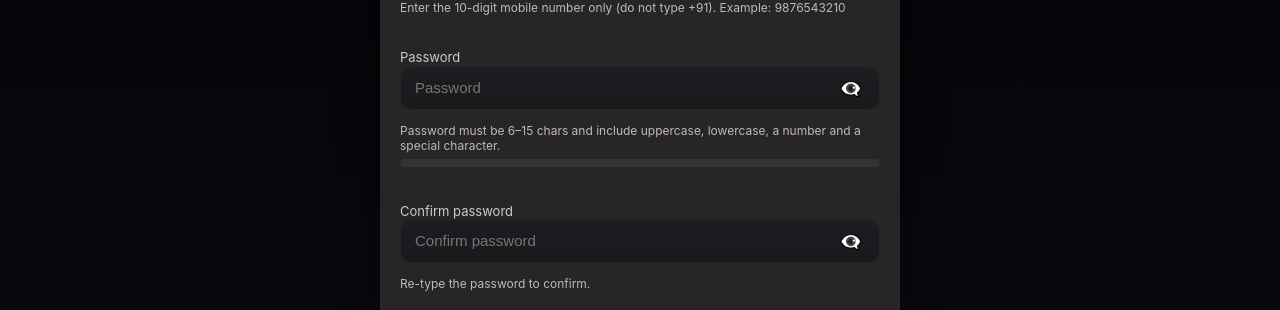
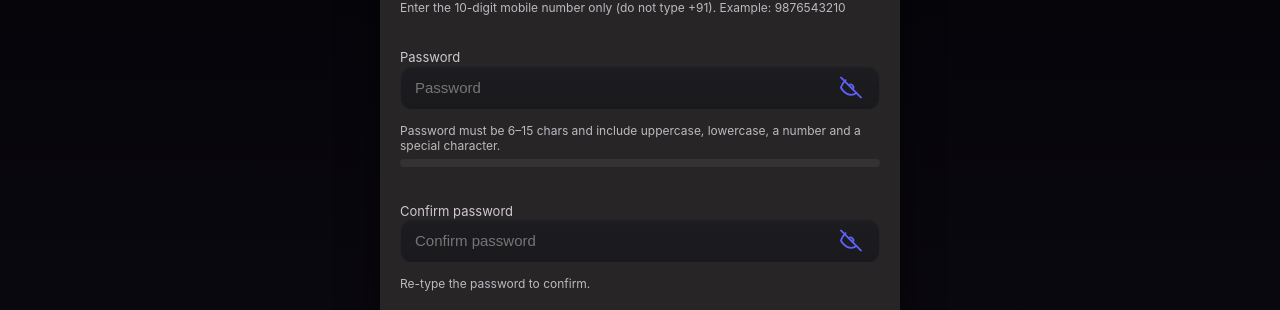
Before and after one commit to sameer021000/GoldArtisan, a React (Create React App) app in the folder frontend/: page /SignUpPath in a window 1280 px wide. Shown: the part 435-745 px from the top of the page. Built offline with nearby package versions, Linux system fonts and the light colour scheme.

Commit message:
Changed the eye icon in password

```diff
--- a/frontend/src/SignUpFolder/SignUpScreen.jsx
+++ b/frontend/src/SignUpFolder/SignUpScreen.jsx
@@ -1,8 +1,29 @@
 // SignUpScreen.jsx
 import './SignUpScreenCSS.css';
 import React, { useState } from 'react';
+import { useNavigate } from 'react-router-dom';
 
 const SignUpScreen = () => {
+
+  const EyeOpenIcon = (
+  <svg width="22" height="22" viewBox="0 0 24 24" fill="none" stroke="currentColor" strokeWidth="2"
+    strokeLinecap="round" strokeLinejoin="round">
+    <path d="M1 12s4-8 11-8 11 8 11 8-4 8-11 8S1 12 1 12z"></path>
+    <circle cx="12" cy="12" r="3"></circle>
+  </svg>
+);
+
+  const EyeClosedIcon = (
+  <svg width="22" height="22" viewBox="0 0 24 24" fill="none" stroke="currentColor" strokeWidth="2"
+    strokeLinecap="round" strokeLinejoin="round">
+    <path d="M17.94 17.94A10.94 10.94 0 0112 20c-7 0-11-8-11-8a21.8 21.8 0 015.06-7.94"></path>
+    <path d="M1 1l22 22"></path>
+    <path d="M9.53 9.53a3 3 0 014.24 4.24"></path>
+  </svg>
+  );
+
+  const navigate = useNavigate();
+
   const [form, setForm] = useState({
     firstName: '',
     lastName: '',
@@ -49,7 +70,6 @@ const SignUpScreen = () => {
       if (!v) return 'Password is required.';
       if (v.length < 6) return 'Password must be at least 6 characters.';
       if (v.length > 15) return 'Password must be at most 15 characters.';
-      // required categories
       const hasUpper = /[A-Z]/.test(v);
       const hasLower = /[a-z]/.test(v);
       const hasDigit = /[0-9]/.test(v);
@@ -94,21 +114,21 @@ const SignUpScreen = () => {
       return;
     }
 
-    // Interpret "Strong - >7<11" as length 7..10 (inclusive)
+    // length 7..10 -> Strong
     if (length >= 7 && length <= 10) {
       setPwStrength('Strong');
       setPwScore(3);
       return;
     }
 
-    // length 11..15 (max allowed) -> Very Strong
+    // length 11..15 -> Very Strong
     if (length >= 11 && length <= 15) {
       setPwStrength('Very Strong');
       setPwScore(4);
       return;
     }
 
-    // Fallback: treat anything else as Weak
+    // Fallback
     setPwStrength('Weak');
     setPwScore(1);
   };
@@ -132,6 +152,7 @@ const SignUpScreen = () => {
     }
   };
 
+  // validateAll now returns the computed errors object and a boolean
   const validateAll = () => {
     const next = {};
     Object.keys(validators).forEach(key => {
@@ -140,14 +161,17 @@ const SignUpScreen = () => {
         : validators[key](form[key]);
     });
     setErrors(next);
-    return Object.values(next).every(v => v === '');
+    const isValid = Object.values(next).every(v => v === '');
+    return { isValid, next };
   };
 
   const handleSubmit = (e) => {
     e.preventDefault();
-    if (!validateAll()) {
-      // focus first invalid input using updated errors
-      const firstInvalid = Object.keys(errors).find(k => errors[k]);
+    const { isValid, next } = validateAll();
+
+    if (!isValid) {
+      // focus first invalid input using freshly computed errors
+      const firstInvalid = Object.keys(next).find(k => next[k]);
       if (firstInvalid) {
         const id = `inputId${mapField(firstInvalid)}`;
         const el = document.getElementById(id);
@@ -155,9 +179,21 @@ const SignUpScreen = () => {
       }
       return;
     }
-    // Prepare submission (note: backend might expect full +91 prefix — you can prepend on send)
-    console.log('SignUp data:', form);
-    alert('Form submitted (check console).');
+
+    // Prepare submission (we'll send phone as digits and prepend +91 if backend wants full international format)
+    const digitsOnlyPhone = form.phone.replace(/\D/g, '');
+    const payload = {
+      firstName: form.firstName.trim(),
+      lastName: form.lastName.trim(),
+      phone: digitsOnlyPhone,        // keep as 10-digit for now
+      password: form.password
+    };
+
+    console.log('SignUp payload (to send):', payload);
+
+    // Navigation on successful signup/validation
+    // If you need to wait for backend response before navigating, call navigate() after successful API response.
+    navigate('/HomeScreen', { replace: true });
   };
 
   const mapField = (field) => {
@@ -265,8 +301,9 @@ const SignUpScreen = () => {
               id="eyeId1"
               aria-label={showPw ? 'Hide password' : 'Show password'}
               onClick={() => setShowPw(s => !s)}
+              className="pw-eye-btn"
             >
-              {showPw ? '👁️' : '👁️‍🗨️'}
+            {showPw ? EyeOpenIcon : EyeClosedIcon}
             </button>
           </div>
         </label>
@@ -302,9 +339,11 @@ const SignUpScreen = () => {
               id="eyeId2"
               aria-label={showConfirmPw ? 'Hide password' : 'Show password'}
               onClick={() => setShowConfirmPw(s => !s)}
+              className="pw-eye-btn"
             >
-              {showConfirmPw ? '👁️' : '👁️‍🗨️'}
+            {showConfirmPw ? EyeOpenIcon : EyeClosedIcon}
             </button>
+
           </div>
         </label>
         <div id="help_inputId6">Re-type the password to confirm.</div>
```
